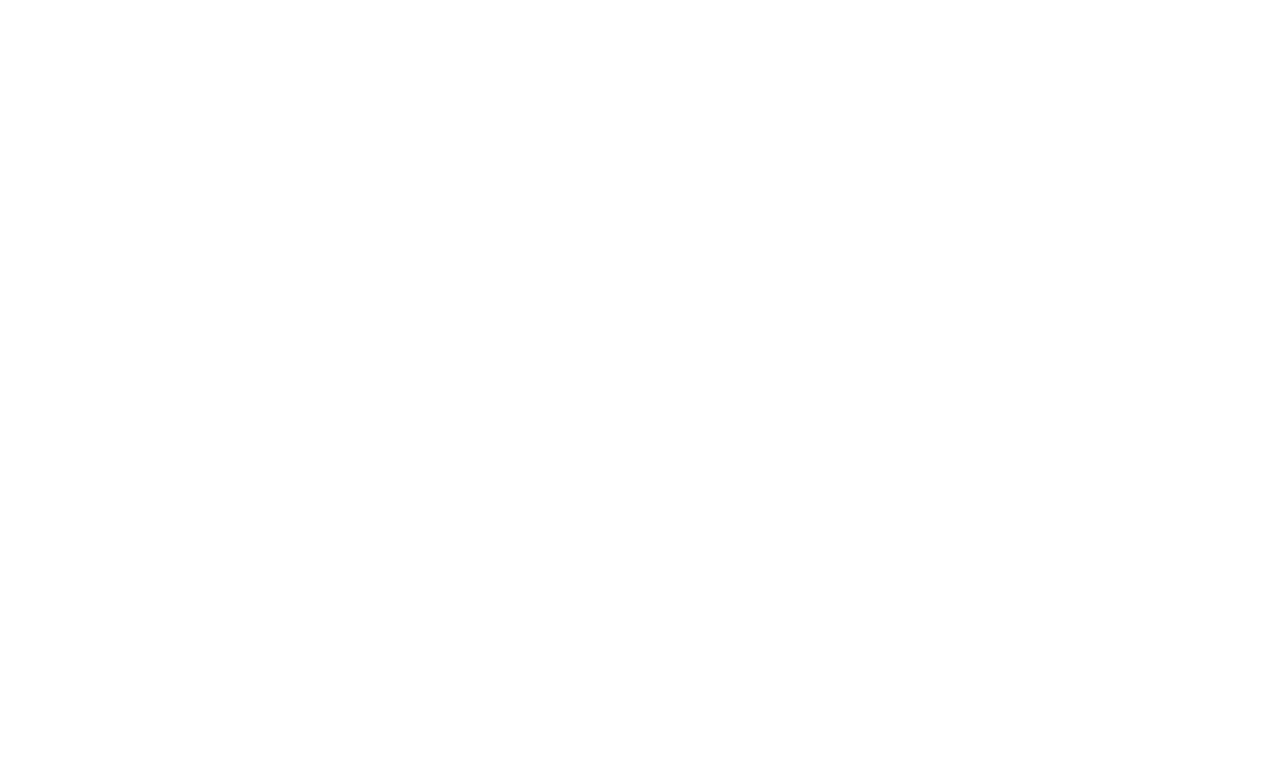
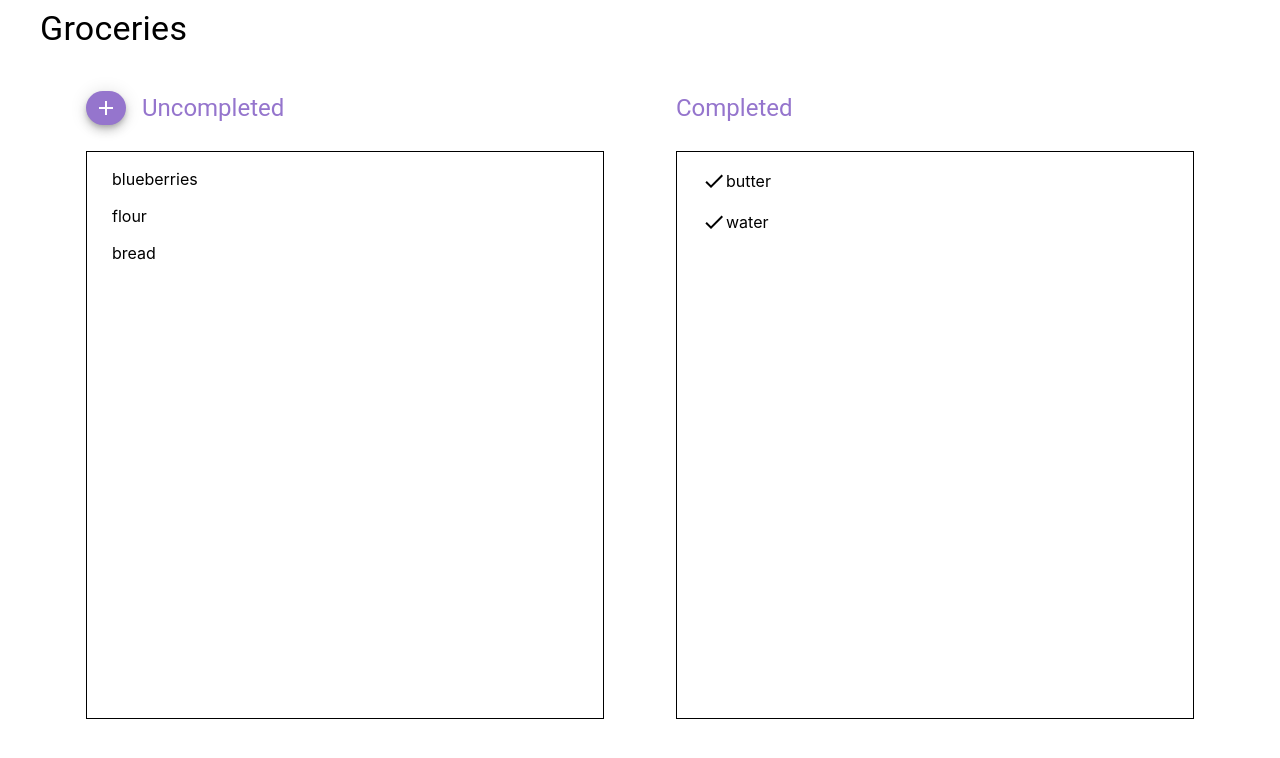
Before and after one commit to ashchen3/CS35L-todoapp, a React (Create React App) app in the folder client/: page /list in a window 1280 px wide. Before the commit this address had no page. Shown: the top 758 px of the page. Built offline with nearby package versions, Linux system fonts and the light colour scheme.

Commit message:
Implemented list view at /list route

```diff
--- a/client/package.json
+++ b/client/package.json
@@ -5,6 +5,7 @@
   "dependencies": {
     "@emotion/react": "^11.11.3",
     "@emotion/styled": "^11.11.0",
+    "@hello-pangea/dnd": "^16.5.0",
     "@mui/icons-material": "^5.15.10",
     "@mui/material": "^5.15.10",
     "@testing-library/jest-dom": "^5.17.0",
@@ -13,6 +14,7 @@
     "axios": "^1.6.7",
     "react": "^18.2.0",
     "react-dom": "^18.2.0",
+    "react-router-dom": "^6.22.1",
     "react-scripts": "^5.0.1",
     "web-vitals": "^2.1.4"
   },
--- a/client/src/App.js
+++ b/client/src/App.js
@@ -1,17 +1,17 @@
+import { Box } from "@mui/material";
+import { deepPurple } from "@mui/material/colors";
+import { ThemeProvider, createTheme } from "@mui/material/styles";
+import { Route, BrowserRouter as Router, Routes } from "react-router-dom";
 import "./App.css";
 import logo from "./logo.svg";
 import HomeView from "./pages/HomeView";
+import ListView from "./pages/ListView";
 import LoginView from "./pages/LoginView";
-import { BrowserRouter as Router, Routes, Route } from "react-router-dom";
-import { createTheme, ThemeProvider } from '@mui/material/styles';
-import { deepPurple } from '@mui/material/colors';
-
-
 
 const theme = createTheme({
     palette: {
         background: {
-        default: deepPurple[50]
+            default: deepPurple[50],
         },
         primary: {
             main: deepPurple[300],
@@ -22,17 +22,19 @@
     },
 });
 
-
 function App() {
     return (
+        <Box sx={{ m: 0, p: 0, height: "100vh" }}>
             <ThemeProvider theme={theme}>
                 <Router>
                     <Routes>
                         <Route path="/" element={<LoginView />} />
                         <Route path="/home" element={<HomeView />} />
+                        <Route path="/list" element={<ListView />} />
                     </Routes>
                 </Router>
             </ThemeProvider>
+        </Box>
     );
 }
 
--- a/client/src/components/AddItemButton.jsx
+++ b/client/src/components/AddItemButton.jsx
@@ -15,11 +15,11 @@
         >
             {isClicked ? (
                 <Fragment>
-                    <AddIcon /> {buttonText}
+                    <ArrowDropUpIcon /> Hide
                 </Fragment>
             ) : (
                 <Fragment>
-                    <ArrowDropUpIcon /> Hide
+                    <AddIcon /> {buttonText}
                 </Fragment>
             )}
         </Fab>
--- /dev/null
+++ b/client/src/components/DragDropList.jsx
@@ -0,0 +1,154 @@
+import { DragDropContext, Draggable, Droppable } from "@hello-pangea/dnd";
+import DoneIcon from "@mui/icons-material/Done";
+import { Box, List, ListItem, Stack, Typography } from "@mui/material";
+import Grid from "@mui/material/Unstable_Grid2";
+import React, { useEffect, useState } from "react";
+import testData from "../data/tasks.json";
+import AddItemButton from "./AddItemButton";
+
+function DraggableTaskItem({ task, index }) {
+    return (
+        <Draggable key={task.tasklistId} draggableId={task.tasklistId} index={index}>
+            {(provided, snapshot) => (
+                <ListItem
+                    ref={provided.innerRef}
+                    {...provided.draggableProps}
+                    {...provided.dragHandleProps}
+                    sx={{
+                        m: "1px",
+                        borderRadius: "4px",
+
+                        backgroundColor: snapshot.isDragging ? "rgb(247, 247, 247)" : "#fff",
+                        border: snapshot.isDragging ? "1px solid black" : "none",
+                        "&:hover": {
+                            border: "1px solid black",
+                        },
+                    }}
+                >
+                    {task.completed ? <DoneIcon /> : <></>}
+                    {task.title}
+                </ListItem>
+            )}
+        </Draggable>
+    );
+}
+
+function DroppableTaskList({ data, listId }) {
+    return (
+        <Droppable droppableId={listId}>
+            {(provided, snapshot) => (
+                <List
+                    sx={{
+                        cursor: "grab",
+                        mt: 1,
+                        p: 1,
+                        border: "1px solid black",
+                        height: { md: "80%" },
+                    }}
+                    ref={provided.innerRef}
+                    {...provided.droppableProps}
+                >
+                    {data.map((task, index) => (
+                        <DraggableTaskItem task={task} index={index} key={index} />
+                    ))}
+                    {provided.placeholder}
+                </List>
+            )}
+        </Droppable>
+    );
+}
+
+function DragDropList({ category }) {
+    const [completedTasks, setCompletedTasks] = useState([]);
+    const [uncompletedTasks, setUncompletedTasks] = useState([]);
+
+    useEffect(() => {
+        console.log(category);
+        // TODO: GET data from API using `category`
+        setUncompletedTasks(testData.filter((task) => !task.completed));
+        setCompletedTasks(testData.filter((task) => task.completed));
+    }, []);
+
+    /**
+     * Handles when an item is dragged to somewhere.
+     *
+     * @param result - A JSON object containing the result of a drag,
+     * specified by `react-beautiful-dnd`. Useful fields are `source` and
+     * `destination`, which each contain a `droppableId` and `index` field.
+     */
+    const dragEnd = (result) => {
+        // Ignore if drag out of draggable area
+        if (!result.destination) {
+            return;
+        }
+
+        // Determine where item is dragged from and to, as a boolean flag
+        const fromCompleted = result.source.droppableId === "completed";
+        const toCompleted = result.destination.droppableId === "completed";
+
+        // Copy of arrays to manipulate
+        const sourceCopy = fromCompleted ? [...completedTasks] : [...uncompletedTasks];
+        const destCopy = toCompleted ? [...completedTasks] : [...uncompletedTasks];
+        const [removed] = sourceCopy.splice(result.source.index, 1);
+
+        // Same source and destination, insert object at new location
+        if (fromCompleted == toCompleted) {
+            sourceCopy.splice(result.destination.index, 0, removed);
+            fromCompleted ? setCompletedTasks(sourceCopy) : setUncompletedTasks(sourceCopy);
+            return;
+        }
+
+        // Different source and destination, insert object at new location
+        destCopy.splice(result.destination.index, 0, removed);
+        // TODO: make a PUT request to server to update completion status
+        removed.completed = toCompleted;
+
+        // Update corresponding completed and uncompleted tasks state
+        const setSource = fromCompleted ? setCompletedTasks : setUncompletedTasks;
+        const setDest = toCompleted ? setCompletedTasks : setUncompletedTasks;
+        setSource(sourceCopy);
+        setDest(destCopy);
+    };
+
+    return (
+        <Grid container columnGap={5} rowGap={0} sx={{ justifyContent: "center", height: "100%" }}>
+            <DragDropContext onDragEnd={dragEnd}>
+                <Grid xs={12} md={5.5} sx={{ p: 2 }}>
+                    <Stack
+                        sx={{
+                            height: "10%",
+                            width: "fit-content",
+                            flexWrap: "wrap",
+                            display: "flex",
+                            direction: "column",
+                            justifyContent: "center",
+                        }}
+                    >
+                        <AddItemButton onClick={() => {}} buttonText="" isClicked={false} />
+                        <Typography variant="h5" color="primary" sx={{pl: 2}}>
+                            Uncompleted
+                        </Typography>
+                    </Stack>
+                    <DroppableTaskList data={uncompletedTasks} listId="uncompleted" />
+                </Grid>
+                <Grid xs={12} md={5.5} sx={{ p: 2 }}>
+                    <Stack
+                        sx={{
+                            height: "10%",
+                            direction: "column",
+                            justifyContent: "center",
+                            width: "fit-content",
+                        }}
+                    >
+                        <Typography variant="h5" color="primary">
+                            Completed
+                        </Typography>
+                    </Stack>
+                    <DroppableTaskList data={completedTasks} listId="completed" />
+                </Grid>
+            </DragDropContext>
+        </Grid>
+    );
+}
+
+export default DragDropList;
--- a/client/src/components/NewListForm.jsx
+++ b/client/src/components/NewListForm.jsx
@@ -1,5 +1,5 @@
+import ChecklistIcon from '@mui/icons-material/Checklist';
 import { Backdrop, Box, Button, TextField } from "@mui/material";
-import ChecklistIcon from '@mui/icons-material/Checklist';
 import React from "react";
 
 function NewListForm({ props }) {
@@ -30,15 +30,4 @@
     );
 }
 
-function DisplayForm() {
-    return (
-        <Backdrop open={true}>
-            <Box>
-                Hello
-                <button>Press me</button>
-            </Box>
-        </Backdrop>
-    );
-}
-
 export default NewListForm;
--- /dev/null
+++ b/client/src/data/tasks.json
@@ -0,0 +1,37 @@
+[
+    {
+        "tasklistId": "1",
+        "title": "butter",
+        "description": "urgent",
+        "completed": true,
+        "deadline": "2024-02-15T18:25:43.511Z"
+    },
+    {
+        "tasklistId": "2",
+        "title": "blueberries",
+        "description": "urgent",
+        "completed": false,
+        "deadline": "2024-02-15T18:25:43.511Z"
+    },
+    {
+        "tasklistId": "3",
+        "title": "flour",
+        "description": "urgent",
+        "completed": false,
+        "deadline": "2024-02-15T18:25:43.511Z"
+    },
+    {
+        "tasklistId": "4",
+        "title": "bread",
+        "description": "urgent",
+        "completed": false,
+        "deadline": "2024-02-15T18:25:43.511Z"
+    },
+    {
+        "tasklistId": "5",
+        "title": "water",
+        "description": "urgent",
+        "completed": true,
+        "deadline": "2024-02-15T18:25:43.511Z"
+    }
+]
--- a/client/src/pages/HomeView.jsx
+++ b/client/src/pages/HomeView.jsx
@@ -81,7 +81,7 @@
             {/* Create new list button and form to add list, if clicked */}
             <AddItemButton
                 onClick={handleFormDisplay}
-                isClicked={!displayNewListForm}
+                isClicked={displayNewListForm}
                 buttonText="Create New List"
             />
             {displayNewListForm && (
--- /dev/null
+++ b/client/src/pages/ListView.jsx
@@ -0,0 +1,19 @@
+import { Box, Typography } from "@mui/material";
+import DragDropList from "../components/DragDropList";
+
+function ListView({ categoryProp }) {
+    const category = "groceries"; // TEMP
+
+    return (
+        <Box sx={{ px: 5, bgcolor: "primary.background", height: "100%" }} id="home">
+            <Typography variant="h4" sx={{ py: 1 }}>
+                {category.charAt(0).toUpperCase() + category.slice(1)}
+            </Typography>
+            <Box sx={{ height: "90%" }}>
+                <DragDropList category={category} />
+            </Box>
+        </Box>
+    );
+}
+
+export default ListView;
```
Also changed, not shown: 2 other files (tests, documents, lock files or other folders). Lines whose indentation alone changed are shown as unchanged.
